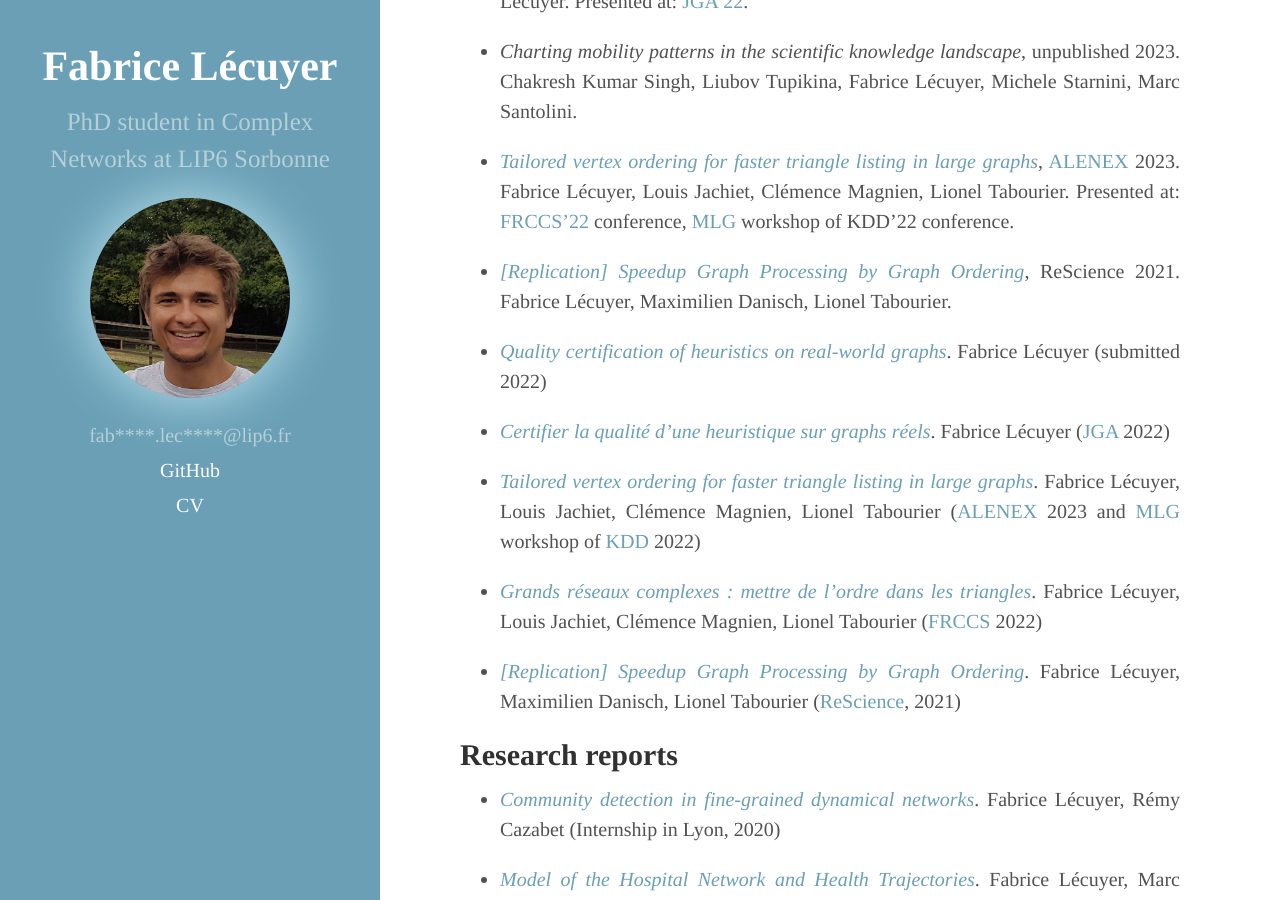
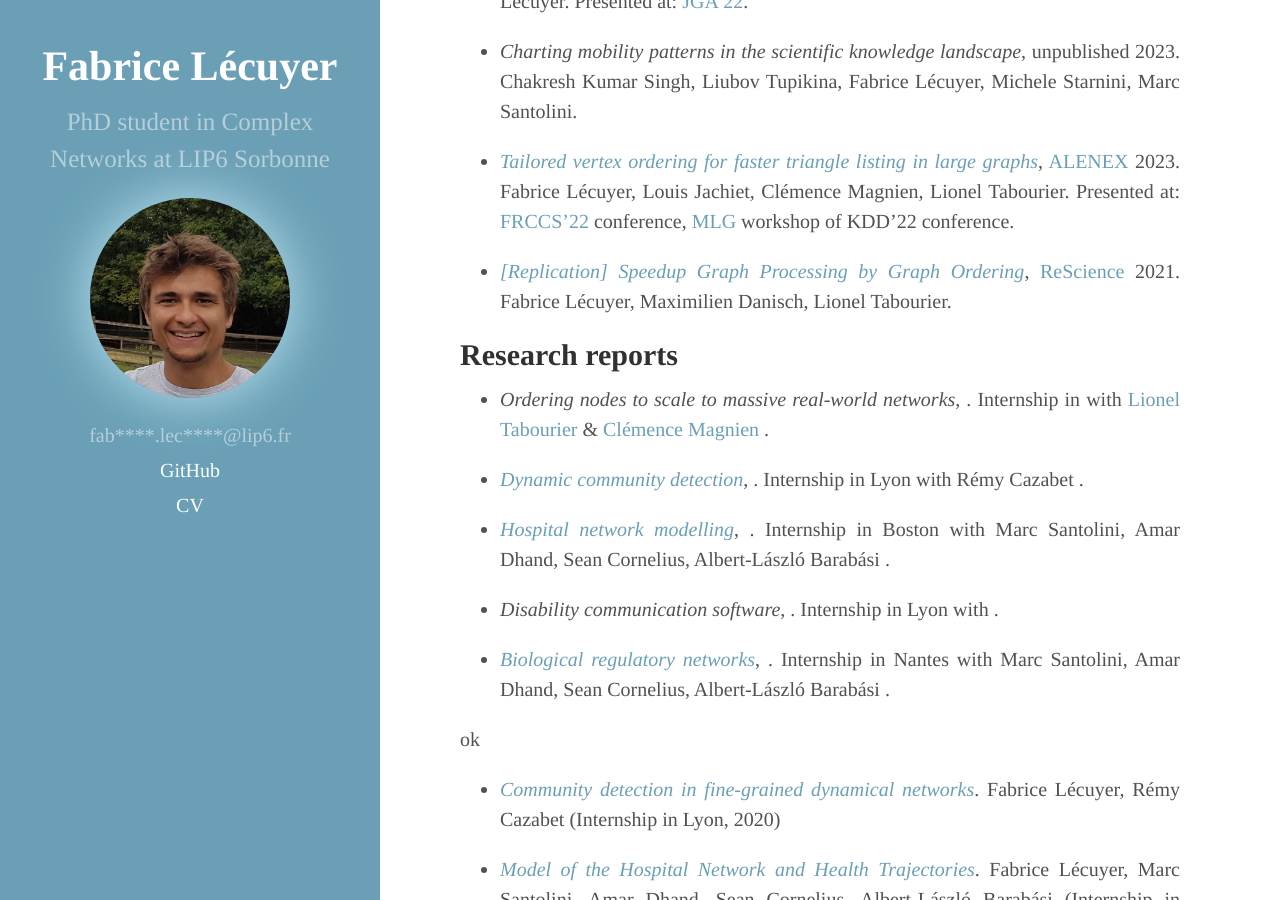
Before and after one commit to lecfab/lecfab.github.io, a Jekyll site: the page built from index.md, in a window 1280 px wide and 900 px high, scrolled down 599 px. Built offline with Jekyll 4.4.1, drawn with Linux system fonts in a browser that asks for light colours.

Commit message:
yaml tests

```diff
--- a/_config.yml
+++ b/_config.yml
@@ -102,7 +102,7 @@ data:
 
         - title: "[Replication] Speedup Graph Processing by Graph Ordering"
           authors: Fabrice Lécuyer, Maximilien Danisch, Lionel Tabourier
-          published: ReScience
+          published: "[ReScience](http://rescience.github.io)"
           year: 2021
           link: https://doi.org/10.5281/zenodo.4836230
 
@@ -185,7 +185,7 @@ data:
           dates: 2020
           duration: six months
           supervisors: Rémy Cazabet
-          file: "[[report](https://fabrice.lecuyer.me/public/pdf/Lecuyer_2020_Dynamical-community-detection.pdf)]"
+          file: https://fabrice.lecuyer.me/public/pdf/Lecuyer_2020_Dynamical-community-detection.pdf
           description: >
             Detect and analyse communities in fine-grained dynamical networks. Transpose static models to link streams.
             Confront them to various quality functions of the literature. Design scalable methods, test them on real and synthetic datasets.
@@ -196,7 +196,7 @@ data:
           dates: 2017
           duration: three months
           supervisors: Marc Santolini, Amar Dhand, Sean Cornelius, Albert-László Barabási
-          file: "[[report](https://fabrice.lecuyer.me/public/pdf/Lecuyer_2017_Hospital-network-model.pdf)]"
+          file: https://fabrice.lecuyer.me/public/pdf/Lecuyer_2017_Hospital-network-model.pdf
           description: >
             Model health trajectories based on millions of hospital admissions. Manipulate different models of mobility such as gravity
             or radiation, and compare them to census data. Study the correlation between social groups and specific diseases.
@@ -216,7 +216,7 @@ data:
           dates: 2016
           duration: two months
           supervisors: Marc Santolini, Amar Dhand, Sean Cornelius, Albert-László Barabási
-          file: "[[report in French](https://fabrice.lecuyer.me/public/pdf/Lecuyer_2016_Reseaux-regulation-biologique.pdf)]"
+          file: https://fabrice.lecuyer.me/public/pdf/Lecuyer_2016_Reseaux-regulation-biologique.pdf
           description: >
             Analyse gene interaction networks and theoretical inference graphs. Parse real data about protein activation
             and inhibition, simulate the behaviour of multi-genes systems.
--- a/index.md
+++ b/index.md
@@ -19,17 +19,18 @@ Feel free to contact me by email!
 {% if publi.authors %} {{publi.authors}}. {% endif %} {{publi.comment}}
 {% endfor %}
 
-* [_Quality certification of heuristics on real-world graphs_](/public/pdf/Lecuyer_2022_Quality-certification.pdf). Fabrice Lécuyer (submitted 2022)
+## Research reports
+{% assign internships=site.data.research %}
+{% for internship in internships %}
+* {% if internship.file %} [_{{internship.title}}_]({{internship.file}}), {% else %} _{{internship.title}}_, {% endif %}
+{{internship.year}}.
+Internship in {{internship.location}} with {{internship.supervisors}}
+{{publi.published}} {{publi.year}}.
+{% if publi.authors %} {{publi.authors}}. {% endif %} {{publi.comment}}
+{% endfor %}
 
-* [_Certifier la qualité d’une heuristique sur graphs réels_](/public/pdf/Lecuyer_2022_JGA.pdf). Fabrice Lécuyer ([JGA](https://jga2022.sciencesconf.org/) 2022)
+ok
 
-* [_Tailored vertex ordering for faster triangle listing in large graphs_](https://arxiv.org/abs/2203.04774). Fabrice Lécuyer, Louis Jachiet, Clémence Magnien, Lionel Tabourier ([ALENEX](https://www.siam.org/conferences/cm/conference/alenex23) 2023 and [MLG](http://www.mlgworkshop.org/2022/) workshop of [KDD](https://www.kdd.org/kdd2022/) 2022)
-
-* [_Grands réseaux complexes : mettre de l’ordre dans les triangles_](/public/pdf/Lecuyer_2022_FRCCS.pdf). Fabrice Lécuyer, Louis Jachiet, Clémence Magnien, Lionel Tabourier ([FRCCS](https://iscpif.fr/frccs2022/) 2022)
-
-* [_[Replication] Speedup Graph Processing by Graph Ordering_](https://doi.org/10.5281/zenodo.4836230). Fabrice Lécuyer, Maximilien Danisch, Lionel Tabourier ([ReScience](http://rescience.github.io), 2021)
-
-## Research reports
 * [_Community detection in fine-grained dynamical networks_](/public/pdf/Lecuyer_2020_Dynamical-community-detection.pdf). Fabrice Lécuyer, Rémy Cazabet (Internship in Lyon, 2020)
 
 * [_Model of the Hospital Network and Health Trajectories_](/public/pdf/Lecuyer_2017_Hospital-network-model.pdf). Fabrice Lécuyer, Marc Santolini, Amar Dhand, Sean Cornelius, Albert-László Barabási (Internship in Boston, 2017)
```
